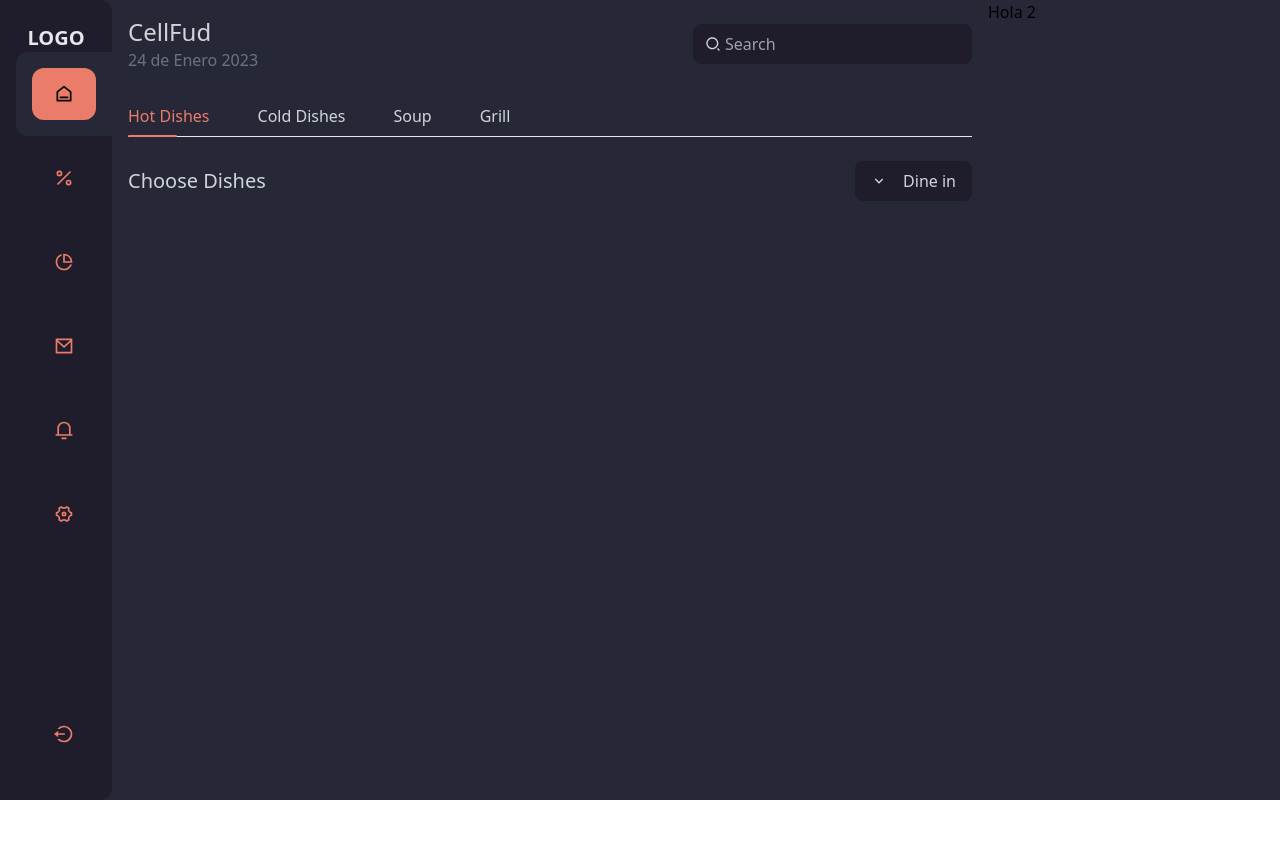
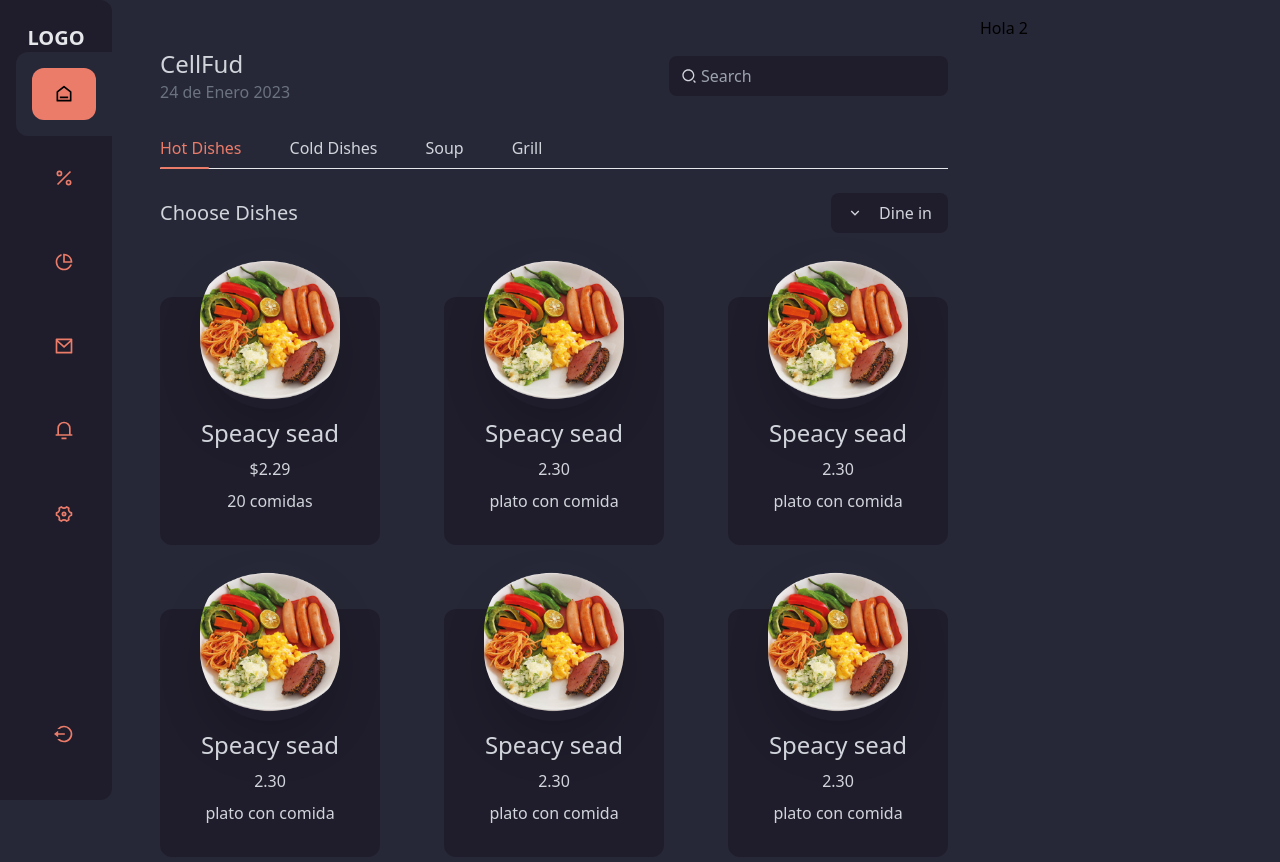
Before and after one commit to luismeneses07/plantilla_Pagina_Online, a React (Vite) app: page / in a window 1280 px wide. Shown: the top 862 px of the page. Before the commit the page ends 800 px from the top, so only its background shows below. Built offline with nearby package versions, Linux system fonts and the light colour scheme.

Commit message:
cards and content main

```diff
--- a/src/App.jsx
+++ b/src/App.jsx
@@ -7,8 +7,9 @@ import {
   RiUser3Line,
   RiCloseLine,
   RiSearch2Line,
-  RiArrowDownSLine
+  RiArrowDownSLine,
 } from "react-icons/ri";
+import Card from "./components/shared/Card";
 function App() {
   const [showMenu, setShowMenu] = useState(false);
   const [showOrden, setShowOrden] = useState(false);
@@ -35,9 +36,9 @@ function App() {
           {showMenu ? <RiCloseLine /> : <RiMenu3Fill />}
         </button>
       </nav>
-      <main className="lg:pl-28 grid grid-cols-1 lg:grid-cols-8">
-        <div className="lg:col-span-6">
-          <header className="p-4">
+      <main className="lg:pl-32 grid grid-cols-1 lg:grid-cols-8 p-4 pb-20">
+        <div className="lg:col-span-6 md:p-8">
+          <header className="">
             {/* Title and search */}
             <div className="flex flex-col md:flex-row md:justify-between md:items-center gap-4 mb-6">
               <div>
@@ -48,7 +49,8 @@ function App() {
                 <div className="w-full relative">
                   <RiSearch2Line className="absolute left-3 top-1/2 -translate-y-1/2 text-gray-300" />
                   <input
-                    type="text" placeholder="Search"
+                    type="text"
+                    placeholder="Search"
                     className="bg-[#1F1D2B] w-full py-2 pl-8 pr-4 rounded-lg text-gray-300 outline-none"
                   />
                 </div>
@@ -56,17 +58,50 @@ function App() {
             </div>
             {/* Tabs*/}
             <nav className="text-gray-300 flex items-center justify-between md:justify-start md:gap-8 border-b mb-6">
-              <a href="" className="relative py-2 pr-4 before:w-1/2 before:h-[2px] before:absolute before:bg-[#ec7c6a] before:left-0 before:rounded-full before:-bottom-[1px] text-[#ec7c6a]">Hot Dishes</a>
-              <a href="" className="py-2 pr-4">Cold Dishes</a>
-              <a href="" className="py-2 pr-4">Soup</a>
-              <a href="" className="py-2">Grill</a>
+              <a
+                href=""
+                className="relative py-2 pr-4 before:w-1/2 before:h-[2px] before:absolute before:bg-[#ec7c6a] before:left-0 before:rounded-full before:-bottom-[1px] text-[#ec7c6a]"
+              >
+                Hot Dishes
+              </a>
+              <a href="" className="py-2 pr-4">
+                Cold Dishes
+              </a>
+              <a href="" className="py-2 pr-4">
+                Soup
+              </a>
+              <a href="" className="py-2">
+                Grill
+              </a>
             </nav>
-            {/* Title content */}
-            <div className="flex items-center justify-between">
-              <h2 className="text-xl text-gray-300">Choose Dishes</h2>
-              <button className="flex items-center gap-4 text-gray-300 bg-[#1F1D2B] py-2 px-4 rounded-lg"><RiArrowDownSLine/>Dine in</button>
+          </header>
+          {/* Title content */}
+          <div className="flex items-center justify-between mb-16">
+            <h2 className="text-xl text-gray-300">Choose Dishes</h2>
+            <button className="flex items-center gap-4 text-gray-300 bg-[#1F1D2B] py-2 px-4 rounded-lg">
+              <RiArrowDownSLine />
+              Dine in
+            </button>
+          </div>
+          {/*content*/}
+          <div className=" grid grid-cols-1 md:grid-cols-2 lg:grid-cols-3 gap-16">
+            {/* Card */}
+            <div className="bg-[#1F1D2B] py-8 px-10 rounded-xl flex flex-col items-center gap-2 text-gray-300 text-center">
+              <img
+                src="comida.png"
+                alt="plato comida"
+                className="w-40 h-40 object-cover -mt-20 shadow-2xl rounded-full"
+              />
+              <p className="text-2xl">Speacy sead</p>
+              <span>$2.29</span>
+              <p>20 comidas</p>
             </div>
-          </header>
+            <Card img="comida.png" price="2.30" description="plato con comida"/>
+            <Card img="comida.png" price="2.30" description="plato con comida"/>
+            <Card img="comida.png" price="2.30" description="plato con comida"/>
+            <Card img="comida.png" price="2.30" description="plato con comida"/>
+            <Card img="comida.png" price="2.30" description="plato con comida"/>
+          </div>
         </div>
         <div className="lg:col-span-2 fixed lg:static right-0">Hola 2</div>
       </main>
--- /dev/null
+++ b/src/components/shared/Card.jsx
@@ -0,0 +1,22 @@
+import React from "react";
+import {
+
+} from "react-icons/ri";
+
+const Card = (props) => {
+
+  return (
+    <div className="bg-[#1F1D2B] py-8 px-10 rounded-xl flex flex-col items-center gap-2 text-gray-300 text-center">
+              <img
+                src={props.img}
+                alt="plato comida"
+                className="w-40 h-40 object-cover -mt-20 shadow-2xl rounded-full"
+              />
+              <p className="text-2xl">Speacy sead</p>
+              <span>{props.price}</span>
+              <p>{props.description}</p>
+            </div>
+  );
+};
+
+export default Card;
```
Also changed, not shown: public/comida.png (added).
